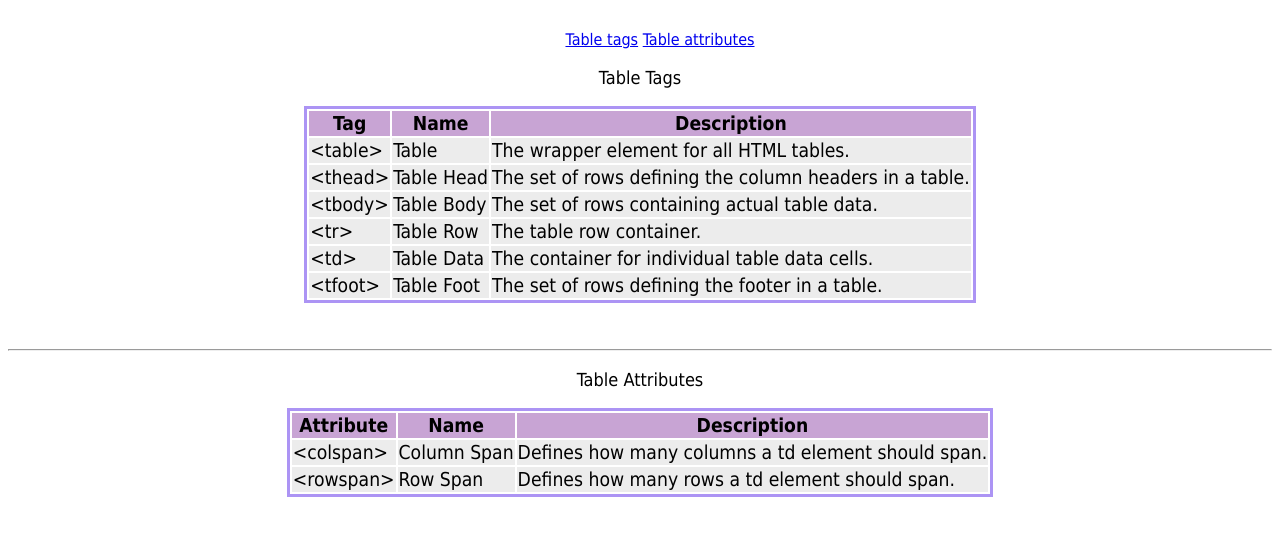
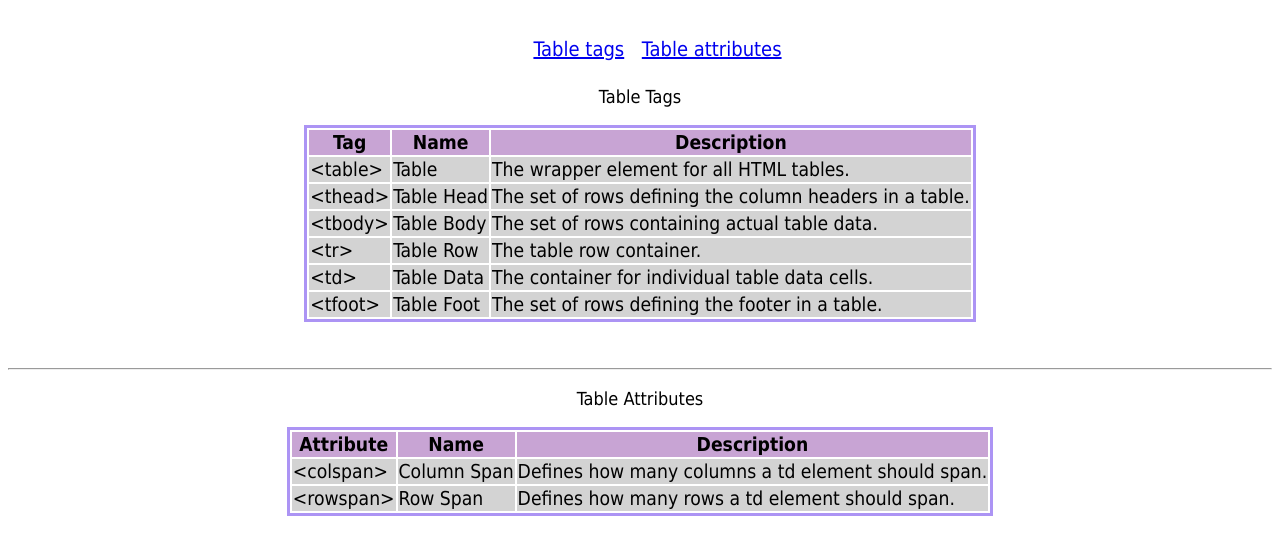
Before and after one commit to MrDecember777/PersonalCheatsheet, a plain HTML site: page index.html in a window 1280 px wide. Shown: the part 97-652 px from the top of the page. Drawn offline with Linux system fonts and the light colour scheme.

Commit message:
Update index.css

```diff
--- a/index.css
+++ b/index.css
@@ -13,10 +13,13 @@ p {
 
 .links {
     text-align: center;
-    list-style-type: none;
     display: inline-block;
-    margin: 0 auto;
+    font-size: 20px;
+    padding: 7px 4px;
+    margin-right: 5px;
+    color: black;
 }
+
 
 ul {
     text-align: center;
@@ -33,7 +36,7 @@ thead {
 }
 
 td {
-    background-color: #D3D3D370;
+    background-color: #D3D3D3;
 }
 
 * {
```
